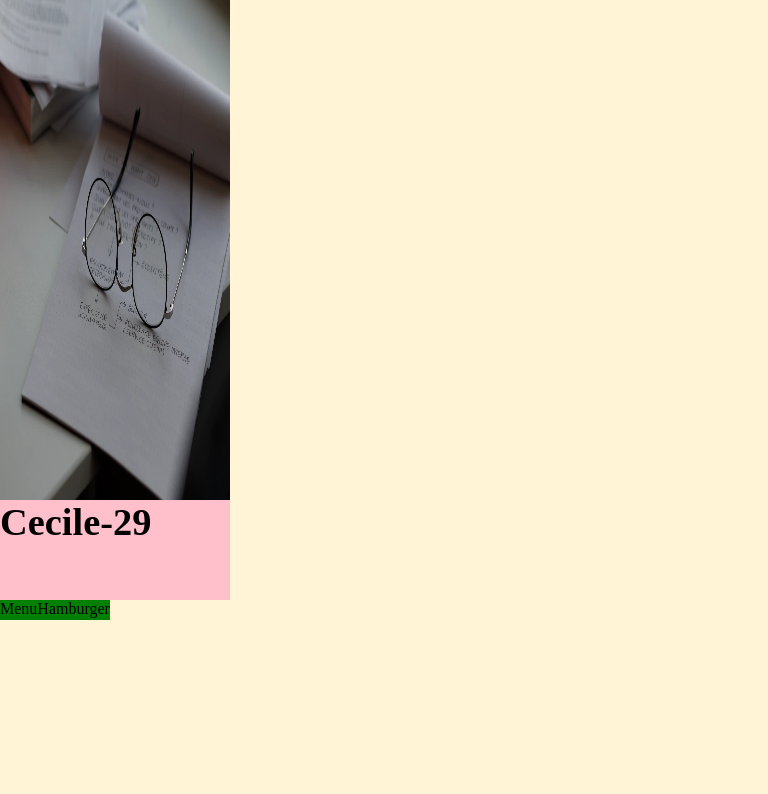
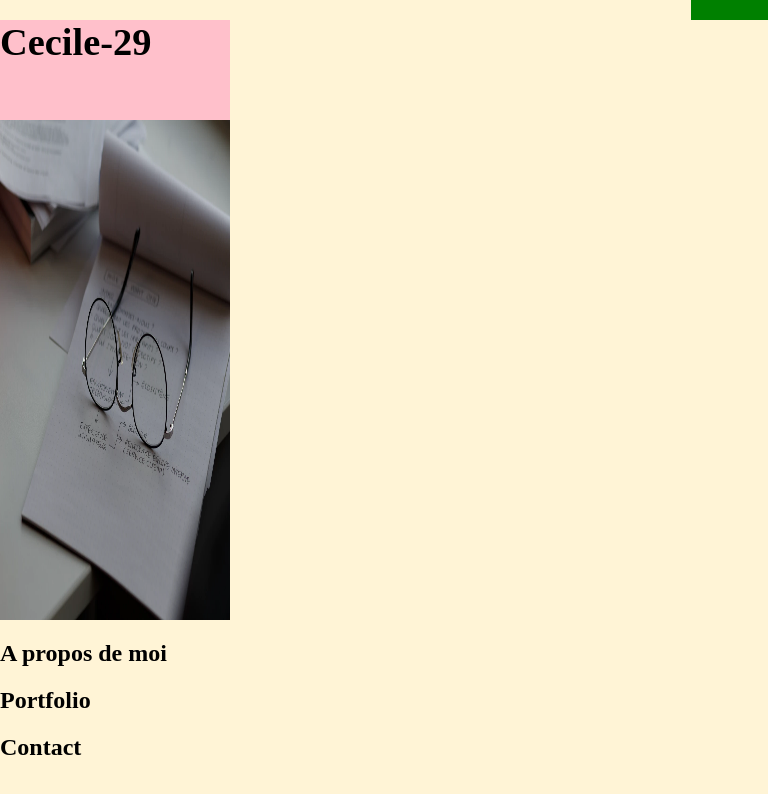
Before and after one commit to Cecile-29/Curriculum-vitae, a plain HTML site: page index.html in a window 768 px wide. Drawn offline with Linux system fonts and the light colour scheme.

Commit message:
place menu haut-droit retravail structure html

```diff
--- a/index.html
+++ b/index.html
@@ -12,8 +12,18 @@
       <header class="conteneur">
         <!-- conteneur sera le parent flexbox de h1, img, nav -->
         <h1 class="titre">Cecile-29</h1>
-        <img src="images/photo_accueil.webp" class="photo" alt="Photo de Cecile-29"></img>
-        <nav class="menu"><li>MenuHamburger</li></nav>
+        <img src="images/photo_accueil.webp" class="photo" alt="Photo de Cecile-29">
+        <nav class="menu"><ol><li></li></ol></nav>
       </header>
+      <section class="Contenus">
+        <h2>A propos de moi</h2>
+      </section>
+      <section class="Contenus">
+        <h2>Portfolio</h2>
+      </section>
+      <section class="Contenus">
+        <h2>Contact</h2>
+      </section>
+      <footer></footer>
     </body>
 </html>
--- a/style.css
+++ b/style.css
@@ -16,7 +16,7 @@ idee de base avoir la photo/img à droite */
 {
   .conteneur {
     display:flex;
-    flex-flow:row;
+    flex-flow:row wrap;
   }
   img {order:-1;}
 }
@@ -29,24 +29,30 @@ Sources web plus précises pour ces recherches :
 https://flexbox.ninja/demos/website-header/
 https://www.booglit.com/flexbox-media-queries/
 https://www.alsacreations.com/article/lire/930-css3-media-queries.html
+https://forum.alsacreations.com/topic-4-81336-1-Modifier-lordre-des-elements-en-responsive.html
 
 ci-dessous comment faire du responsive design ? VIDEO SUPER
-https://www.youtube.com/watch?v=mjRHg-rs1Ps&t=215s */
+https://www.youtube.com/watch?v=mjRHg-rs1Ps&t=215s
+
+*/
 @media screen and (max-width: 768px)
 {
   .conteneur {
-    display:flex;
-    flex-flow:column;
+    display: inline-flex;
+    flex-direction: column-reverse;
   }
+  nav{align-self: flex-end;}
+  img {
+    order:-1;
+    } /* Sur mobile menu hamburger en haut à doite */
 }
 .conteneur{
   display: flex;
+  justify-content: space-between;
   align-items: flex-start;
-  justify-content: space-between;
   flex-wrap: nowrap;
 }
 .titre {
-  justify-content: center;
   font-size: 5vw; /* vw : viewport width taille typo s'adapte la taille d’écran*/
   background-color: pink;
   min-height: 100%;
@@ -54,18 +60,16 @@ https://www.youtube.com/watch?v=mjRHg-rs1Ps&t=215s */
   width: 30%;
 }
 .photo {
-  align-self: flex-start;
   background-color: red;
   min-height: 100%;
   height: 500px;
   width: 30%;
 }
 .menu {
-  align-items: flex-end;
   background-color: green;
   height: 20px;
-  width: auto;
+  width: 10%;
 }
-li{
-  list-style: none;
+ol, li{
+    list-style: none;
 }
```
